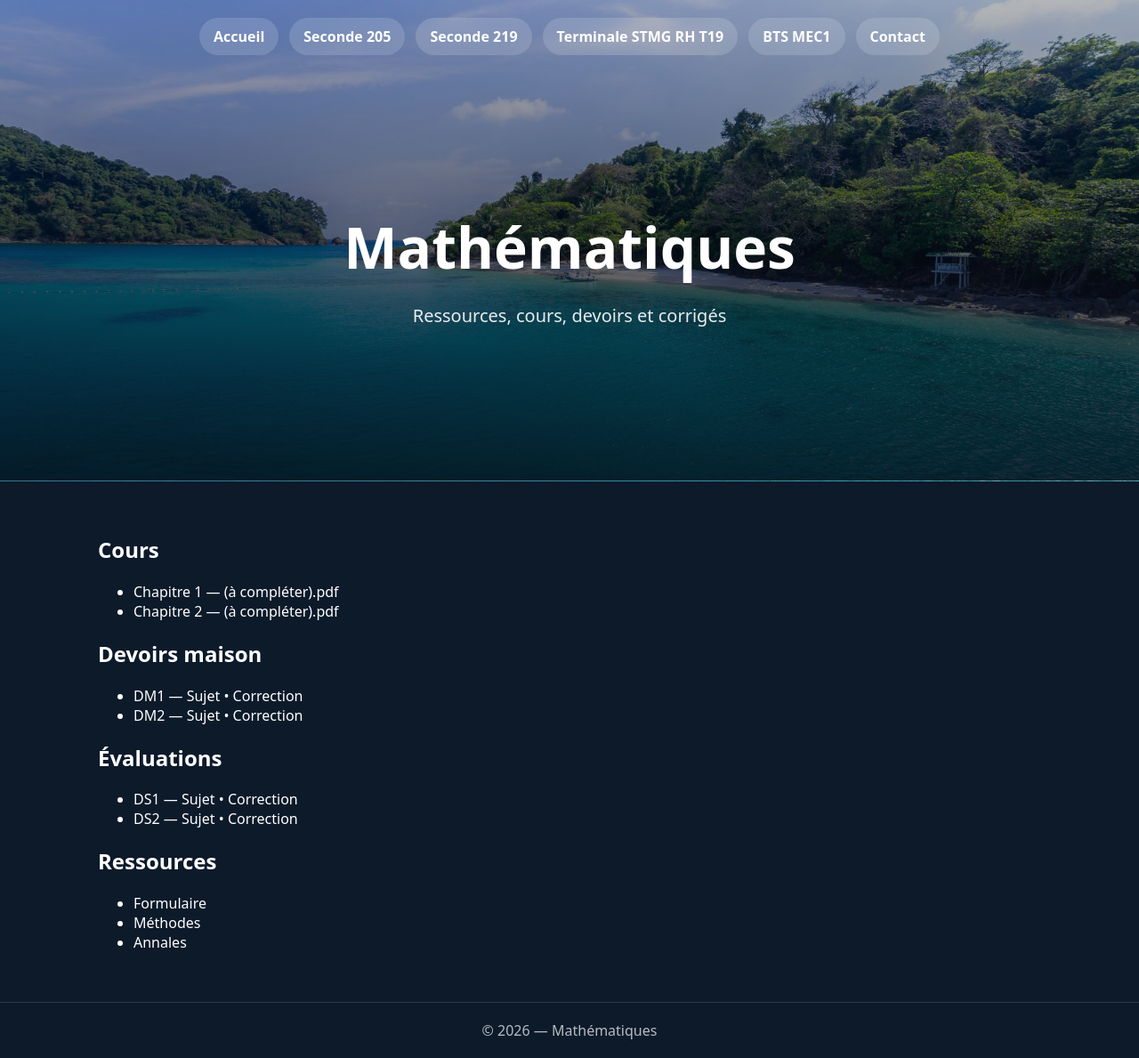
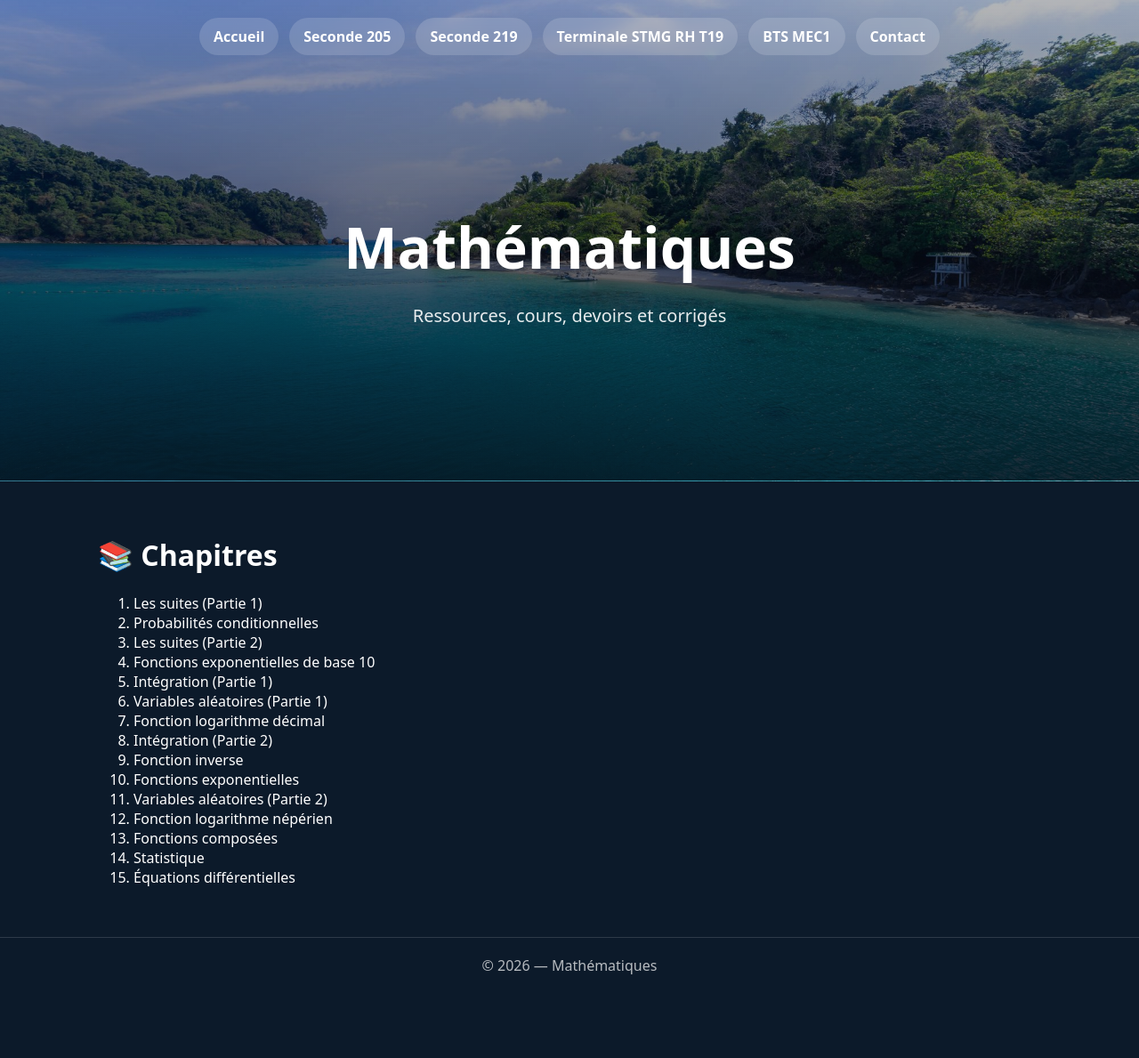
Before and after one commit to rudasingwaibrahim/rudasingwaibrahim.github.io, a Jekyll site: the page built from classes/tstmg-t19.md, in a window 1280 px wide. Shown: the whole page at 89% size. Built offline with Jekyll 4.4.1, drawn with Linux system fonts in a browser that asks for light colours; our own code applies the rules of GitHub Pages for plain Markdown files; after the commit the page ends 1116 px from its top, so only the background shows below that.

Commit message:
Update tstmg-t19.md

```diff
--- a/classes/tstmg-t19.md
+++ b/classes/tstmg-t19.md
@@ -2,22 +2,23 @@
 title: Terminale STMG RH T19
 permalink: /classes/tstmg-t19/
 hero_title: "Terminale STMG RH T19"
-hero_subtitle: "Cours • DM • Évaluations • Ressources"
+hero_subtitle: "Enseignement commun — Cours • Exercices • Devoirs • Corrigés"
 ---
 
-## Cours
-- [Chapitre 1 — (à compléter).pdf](#)
-- [Chapitre 2 — (à compléter).pdf](#)
+# 📚 Chapitres
 
-## Devoirs maison
-- [DM1 — Sujet](#) • [Correction](#)
-- [DM2 — Sujet](#) • [Correction](#)
-
-## Évaluations
-- [DS1 — Sujet](#) • [Correction](#)
-- [DS2 — Sujet](#) • [Correction](#)
-
-## Ressources
-- [Formulaire](#)
-- [Méthodes](#)
-- [Annales](#)
+1. [Les suites (Partie 1)](/classes/tstmg-t19/chapitre1/)
+2. [Probabilités conditionnelles](/classes/tstmg-t19/chapitre2/)
+3. [Les suites (Partie 2)](/classes/tstmg-t19/chapitre3/)
+4. [Fonctions exponentielles de base 10](/classes/tstmg-t19/chapitre4/)
+5. [Intégration (Partie 1)](/classes/tstmg-t19/chapitre5/)
+6. [Variables aléatoires (Partie 1)](/classes/tstmg-t19/chapitre6/)
+7. [Fonction logarithme décimal](/classes/tstmg-t19/chapitre7/)
+8. [Intégration (Partie 2)](/classes/tstmg-t19/chapitre8/)
+9. [Fonction inverse](/classes/tstmg-t19/chapitre9/)
+10. [Fonctions exponentielles](/classes/tstmg-t19/chapitre10/)
+11. [Variables aléatoires (Partie 2)](/classes/tstmg-t19/chapitre11/)
+12. [Fonction logarithme népérien](/classes/tstmg-t19/chapitre12/)
+13. [Fonctions composées](/classes/tstmg-t19/chapitre13/)
+14. [Statistique](/classes/tstmg-t19/chapitre14/)
+15. [Équations différentielles](/classes/tstmg-t19/chapitre15/)
```
